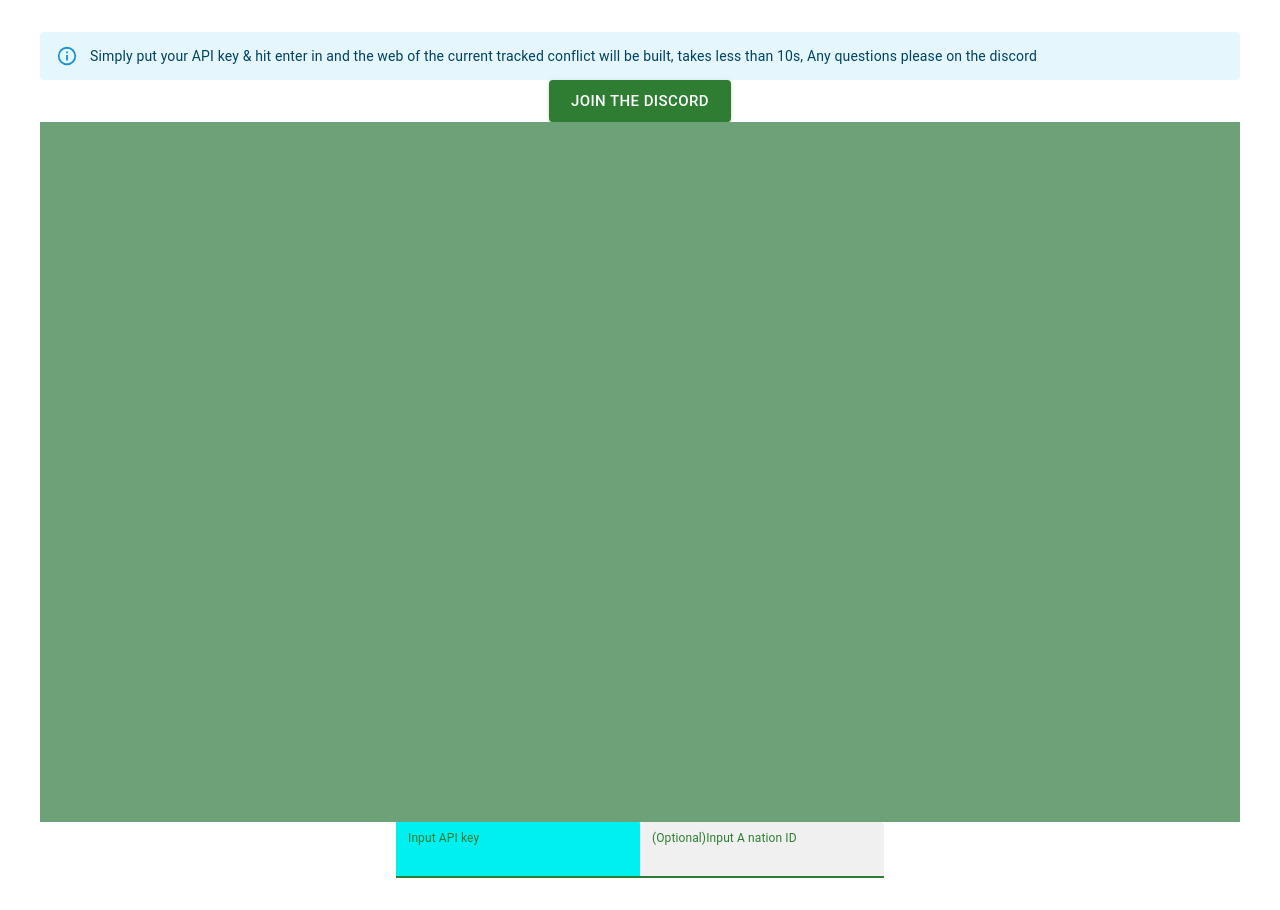
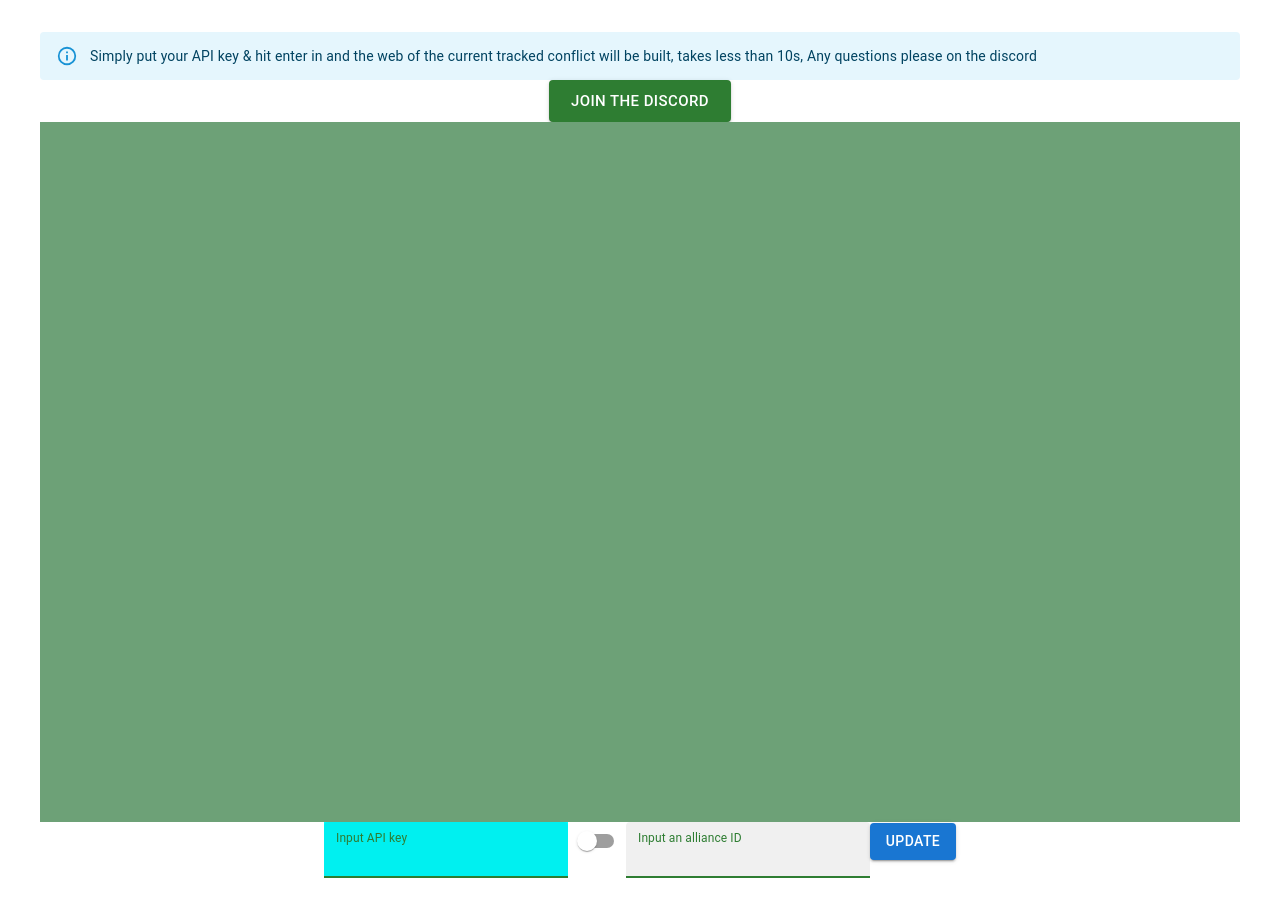
Before and after one commit to UnlimitedFrames/war-web, a React (Vite) app in the folder ts-hybrid-war-web/: page / in a window 1280 px wide. Built offline with nearby package versions, Linux system fonts and the light colour scheme.

Commit message:
MAJOR BOOOST

```diff
--- a/ts-hybrid-war-web/src/App.tsx
+++ b/ts-hybrid-war-web/src/App.tsx
@@ -1,23 +1,30 @@
 import { useEffect, useState } from 'react'
 import './App.css'
-import { Alert, Button, TextField } from '@mui/material';
-import Web from './Web';
+import { Alert, Button, CircularProgress, Switch, TextField } from '@mui/material';
+import web from './Web';
 
 function App() {
-  const [apikey, setApikey] = useState<string | undefined>(undefined);
-  const [selectedNat, setselectedNat] = useState<string | undefined>(undefined);
+  const [apikey, setApikey] = useState<string>("");
+  const [id, setId] = useState<string>("");
+  const [error, setError] = useState<string | undefined>(undefined);
+  const [natOrAA, setNatOrAA] = useState(false);
+  const [isLoading, setisLoading] = useState(false);
 
   useEffect(() => {
     apikey
-    selectedNat
+    id
   }, [])
   return (
     <>
       <Alert severity='info'>Simply put your API key & hit enter in and the web of the current tracked conflict will be built, takes less than 10s, Any questions please on the discord</Alert>
       <Button href="https://discord.gg/bnPQvGX" target="_blank" variant="contained" color="success" size="large">Join the Discord</Button>
-      <Web apikey={apikey} selected_nat={selectedNat} />
+      <div id='network' style={{ width: "1200px", height: "700px", position: "sticky", left: "0px", top: "5px", backgroundColor: "#6da177" }}></div >
+      {isLoading && <CircularProgress color="secondary" />}
       <TextField focused color='success' className='apikeyinput' id="outlined-basic" label="Input API key" variant="filled" onChange={(event: any) => setApikey(event.target.value)} />
-      <TextField focused color='success' id="outlined-basic" label="(Optional)Input A nation ID" variant="filled" onChange={(event: any) => setselectedNat(event.target.value)} />
+      <Switch checked={natOrAA} onChange={(event) => setNatOrAA(event.target.checked)} color="secondary" />
+      <TextField focused color='success' id="outlined-basic" label={natOrAA ? "Input a nation ID" : "Input an alliance ID"} variant="filled" value={id} onChange={(event: any) => setId(event.target.value)} />
+      <Button onClick={() => web({ apikey, id, natOrAA, setisLoading, setError })} variant='contained' > Update </Button>
+      {error && <Alert severity='error'>{error}</Alert>}
     </>
   )
 }
--- a/ts-hybrid-war-web/src/Web.tsx
+++ b/ts-hybrid-war-web/src/Web.tsx
@@ -1,7 +1,15 @@
 import { DataSet } from "vis-data"
 import { Network } from "vis-network"
-export default function Web(props: { apikey: string | undefined, selected_nat: string | undefined }) {
-    let selected_nat = props.selected_nat
+
+interface webProps { apikey: string, id: string, natOrAA: boolean, setisLoading: any, setError: any }
+export default function web(props: webProps) {
+    props.setisLoading(true)
+    props.setError(undefined)
+    const container = document.getElementById("network");
+
+
+    let id = props.id
+
     props.apikey && fetch('https://api.politicsandwar.com/graphql?api_key=' + props.apikey, {
         method: 'POST',
 
@@ -11,7 +19,7 @@ export default function Web(props: { apikey: string | undefined, selected_nat: s
 
         body: JSON.stringify({
             query: `{
-            wars(alliance_id:[5875, 622, 1742, 7674, 9927, 4648, 9948, 8804, 5039, 8819, 4729, 5049, 7531,11232,4937,10177],active:true,first:1000){
+        wars(`+ (props.natOrAA ? ("nation_id") : ("alliance_id")) + `:[` + id + `],active:true,first:1000){
         data{
 
   attacker{
@@ -41,36 +49,33 @@ export default function Web(props: { apikey: string | undefined, selected_nat: s
     })
         .then(res => res.json())
         .then(res => {
-            let warring_aas = [5875, 622, 1742, 7674, 9927, 4648, 9948, 8804, 5039, 8819, 4729, 5049, 7531, 11232, 4937, 10177]
+
+            res.errors &&
+                props.setError(res.errors[0].message)
+
+
             let nations = []
             let nation_ids: string[] = []
             let wars = []
             let allowed_ids: string[] = []
-            if (selected_nat) {
-                allowed_ids.push(selected_nat)
-                res.data.wars.data.forEach((war: any) => {
-                    if (war.attacker.id == selected_nat) allowed_ids.push(war.defender.id)
-                    if (war.defender.id == selected_nat) allowed_ids.push(war.attacker.id)
-                })
 
-            }
+
             for (let war of res.data.wars.data) {
                 if (war.attacker.alliance != null && war.defender.alliance != null) {
-                    if (warring_aas.includes(parseInt(war.attacker.alliance.id)) && warring_aas.includes(parseInt(war.defender.alliance.id))) {
                     if (allowed_ids.length == 0 || allowed_ids.includes(war.attacker.id) || allowed_ids.includes(war.defender.id)) {
                         if (!nation_ids.includes(war.attacker.id)) {
-                                nations.push({ id: war.attacker.id, weight: war.attacker.num_cities, title: war.attacker.id, level: war.attacker.id == selected_nat ? 1 : war.defender.id == selected_nat ? 2 : 3, scaling: { min: 5, max: 35 }, value: war.attacker.num_cities, group: war.attacker.alliance.id, label: war.attacker.nation_name, shape: "circularImage", image: war.attacker.alliance.flag })
+                            nations.push({ id: war.attacker.id, weight: war.attacker.num_cities, title: war.attacker.id, scaling: { min: 5, max: 35 }, value: war.attacker.num_cities, group: war.attacker.alliance.id, label: war.attacker.nation_name, shape: "circularImage", image: war.attacker.alliance.flag })
                             nation_ids.push(war.attacker.id)
                         }
 
                         if (!nation_ids.includes(war.defender.id)) {
-                                nations.push({ id: war.defender.id, weight: war.attacker.num_cities * 10, title: war.defender.id, level: war.defender.id == selected_nat ? 1 : war.attacker.id == selected_nat ? 2 : 3, scaling: { min: 5, max: 35 }, value: war.defender.num_cities, group: war.defender.alliance.id, label: war.defender.nation_name, shape: "circularImage", image: war.defender.alliance.flag })
+                            nations.push({ id: war.defender.id, weight: war.attacker.num_cities * 10, title: war.defender.id, scaling: { min: 5, max: 35 }, value: war.defender.num_cities, group: war.defender.alliance.id, label: war.defender.nation_name, shape: "circularImage", image: war.defender.alliance.flag })
                             nation_ids.push(war.defender.id)
                         }
 
                         wars.push({ title: "war", arrows: 'middle', smooth: { type: "continuous" }, from: war.attacker.id, to: war.defender.id, id: war.id, width: war.turns_left / 12 })
 
-                        }
+
                     }
                 }
             }
@@ -79,7 +84,6 @@ export default function Web(props: { apikey: string | undefined, selected_nat: s
             var edges = new DataSet(wars);
 
 
-            var container = document.getElementById("network");
             var data = {
                 nodes: nodes,
                 edges: edges,
@@ -89,7 +93,6 @@ export default function Web(props: { apikey: string | undefined, selected_nat: s
 
             var options = {};
             new Network(container as HTMLElement, data as any, options)
+            props.setisLoading(false)
         })
-    return (<div id='network' style={{ width: "1200px", height: "700px", position: "sticky", left: "0px", top: "5px", backgroundColor: "#6da177" }}></div >
-    )
 }
```
Lines whose indentation alone changed are shown as unchanged.
